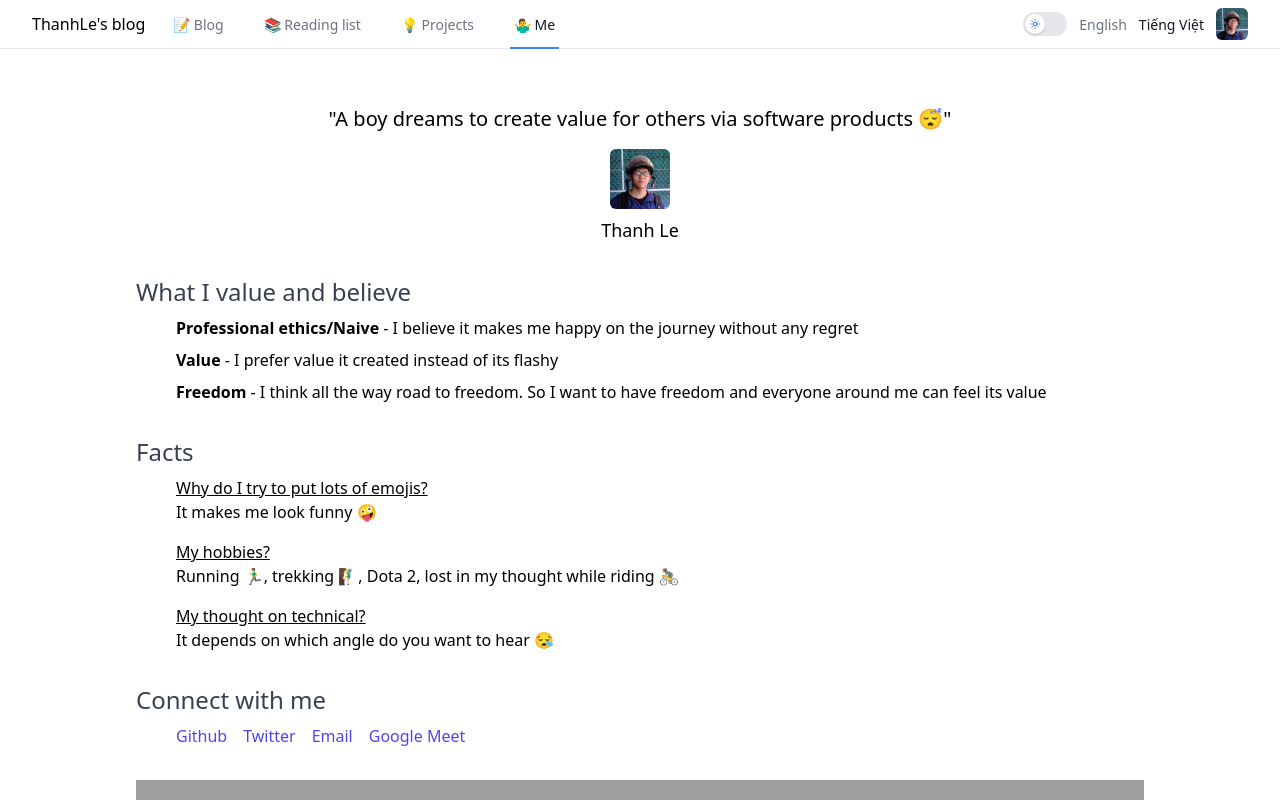
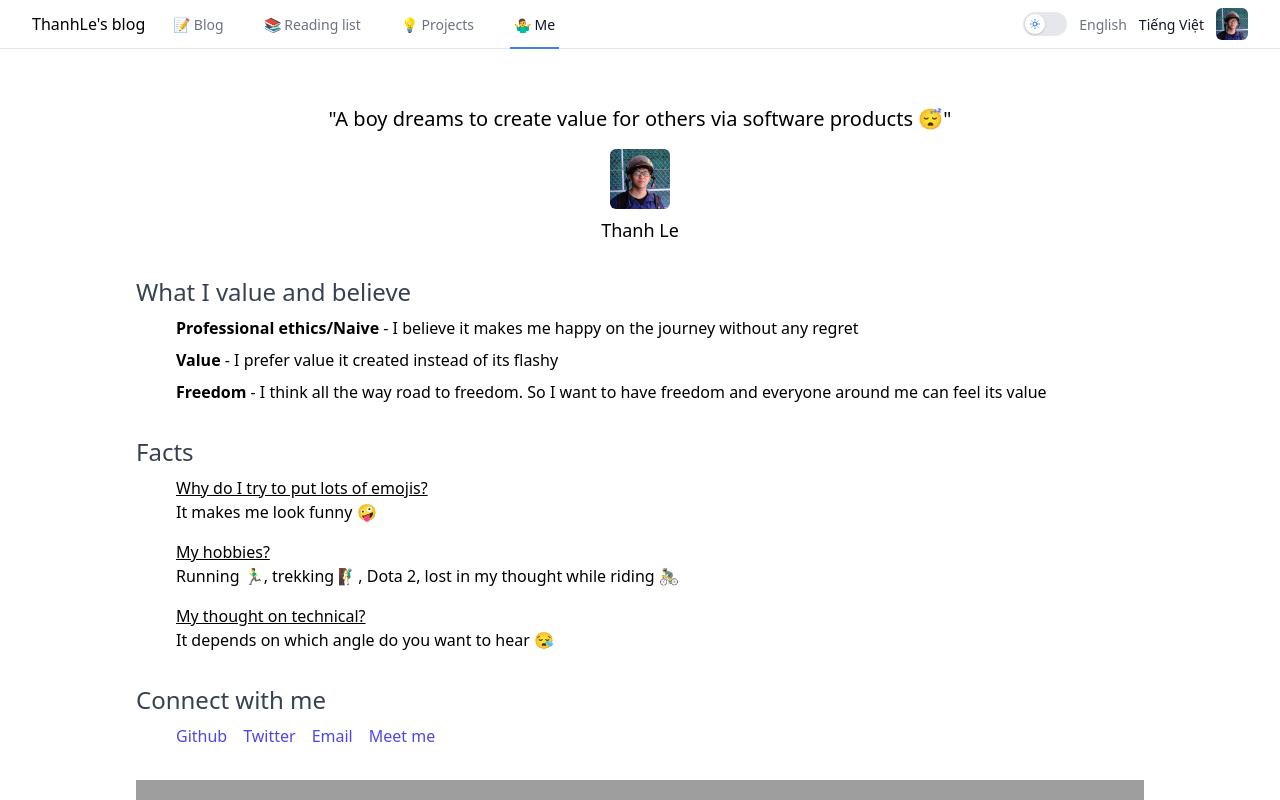
Before and after one commit to thanhlmm/blog, a Next.js app: page /me in a window 1280 px wide. Shown: the top 800 px of the page. Built offline with nearby package versions, Linux system fonts and the light colour scheme; grey boxes are pictures that could not be loaded; what @splitbee/web would draw is missing.

Commit message:
Change wording

```diff
--- a/pages/me/index.tsx
+++ b/pages/me/index.tsx
@@ -109,7 +109,7 @@ const MePage = () => {
             target="_blank"
             rel="noopener noreferrer"
           >
-            Google Meet
+            Meet me
           </a>
         </div>
       </div>
```
